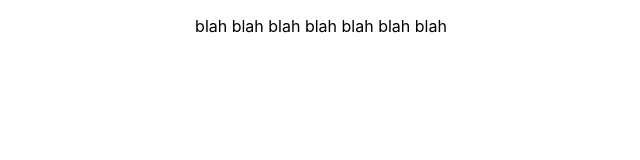
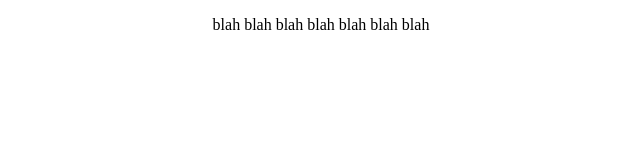
Before and after one commit to ibrahimbisen/HackTX-2023-Carpool, a React (Create React App) app in the folder hacktx-2023-carpool/: page / in a window 1280 px wide. Shown: the top 160 px of the page, without its empty margins (319-959 px from the left). Built offline with nearby package versions, Linux system fonts and the light colour scheme.

Commit message:
Install Tailwind

```diff
--- a/hacktx-2023-carpool/src/index.css
+++ b/hacktx-2023-carpool/src/index.css
@@ -1,13 +1,3 @@
-body {
-  margin: 0;
-  font-family: -apple-system, BlinkMacSystemFont, 'Segoe UI', 'Roboto', 'Oxygen',
-    'Ubuntu', 'Cantarell', 'Fira Sans', 'Droid Sans', 'Helvetica Neue',
-    sans-serif;
-  -webkit-font-smoothing: antialiased;
-  -moz-osx-font-smoothing: grayscale;
-}
-
-code {
-  font-family: source-code-pro, Menlo, Monaco, Consolas, 'Courier New',
-    monospace;
-}
+@tailwind base;
+@tailwind components;
+@tailwind utilities;
--- /dev/null
+++ b/package.json
@@ -0,0 +1,5 @@
+{
+  "devDependencies": {
+    "tailwindcss": "^3.3.3"
+  }
+}
```
Also changed, not shown: tailwind.config.js (added, +8 -0 lines), 1 other file (tests, documents, lock files or other folders).
